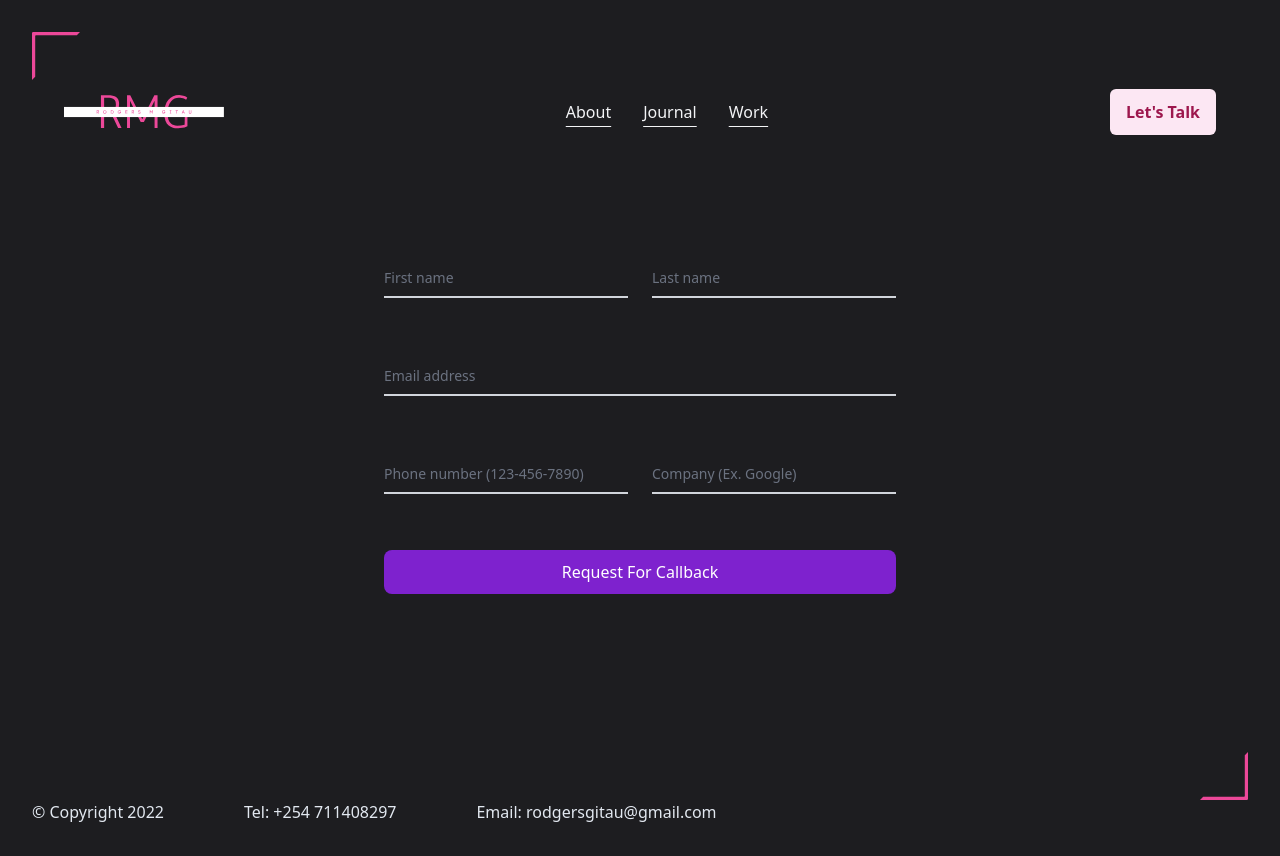
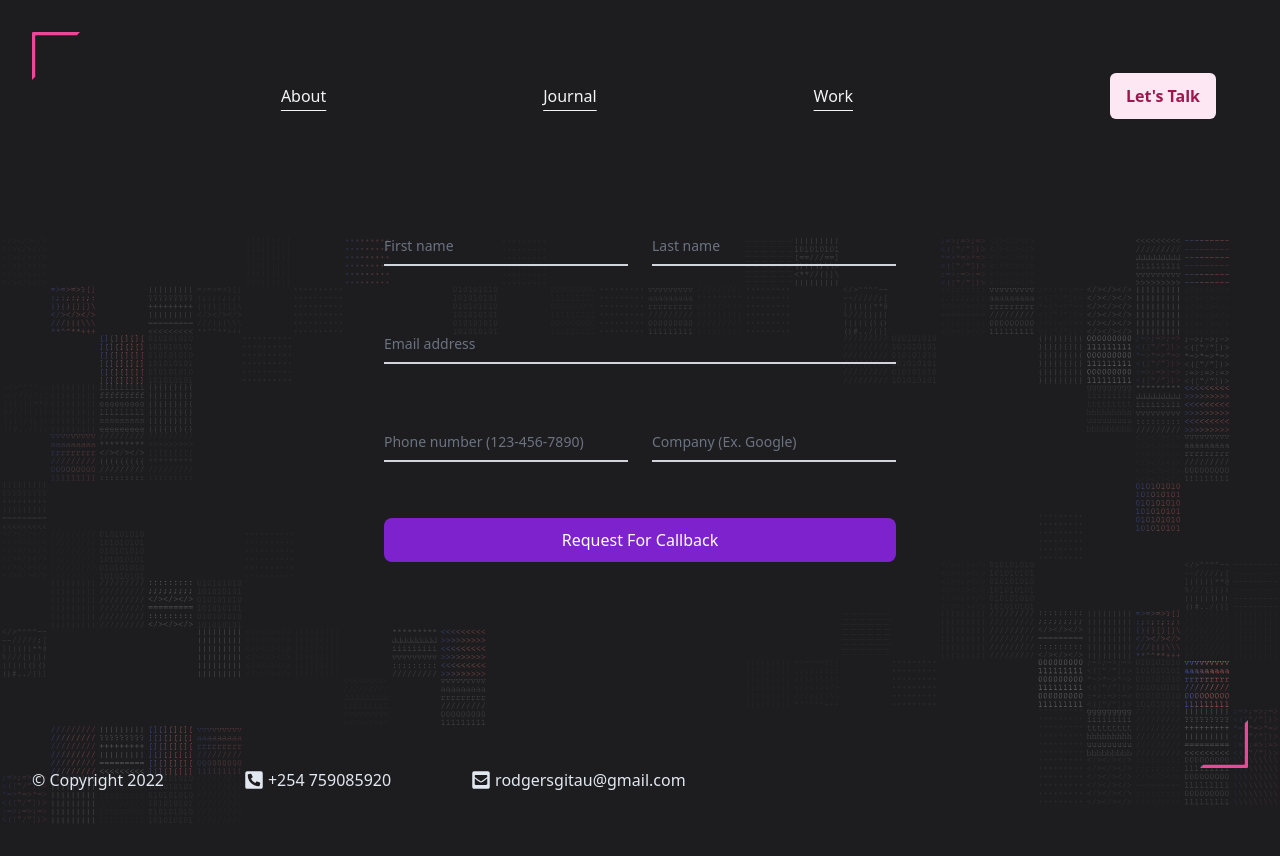
Before and after one commit to rodgersgitau/portfolio, a Next.js app: page /contact in a window 1280 px wide. After the commit the page ends 824 px from the top, so only its background shows below. Built offline with nearby package versions, Linux system fonts and the light colour scheme.

Commit message:
fix: styling & background
- add image to landing page bg
- fix navigation items
- add card component

```diff
--- a/app/layout.tsx
+++ b/app/layout.tsx
@@ -3,6 +3,7 @@ import NextImage from "next/image";
 
 import "../styles/globals.css";
 import { Navigation } from "../components";
+import { FaEnvelopeSquare, FaPhone, FaPhoneSquareAlt } from "react-icons/fa";
 
 export default function RootLayout({
   children,
@@ -12,8 +13,8 @@ export default function RootLayout({
   return (
     <html>
       <head />
-      <body className="m-0 p-0 overflow-x-hidden overflow-y-auto">
-        <section className="h-full min-h-screen w-screen p-8 bg-[#1d1d20] text-gray-100 relative flex flex-col gap-8">
+      <body className="m-0 p-0 overflow-x-hidden overflow-y-auto bg-[#1d1d20] text-gray-100">
+        <section className="h-full min-h-screen w-screen p-8 bg-ascii-pattern bg-no-repeat bg-right-bottom  relative flex flex-col gap-8">
           <div className="relative container mx-auto flex flex-col gap-8 px-2 md:px-8">
             <div className="absolute top-0 left-0 z-10 ">
               <NextImage
@@ -36,10 +37,16 @@ export default function RootLayout({
             <Navigation />
             <div className="h-full w-full min-h-[68vh]">{children}</div>
           </div>
-          <footer className="container mx-auto flex flex-col md:flex-row md:items-center gap-20">
-            <p className="text-slate-200 ">&copy; Copyright 2022</p>
-            <p className="text-slate-200 ">Tel: +254 711408297</p>
-            <p className="text-slate-200 ">Email: rodgersgitau@gmail.com</p>
+          <footer className="container mx-auto flex flex-col md:flex-row md:items-center gap-20 text-slate-200">
+            <p>&copy; Copyright 2022</p>
+            <div className="flex items-center gap-1">
+              <FaPhoneSquareAlt fontSize="1.25rem" />
+              <span>+254 759085920</span>
+            </div>
+            <div className="flex items-center gap-1">
+              <FaEnvelopeSquare fontSize="1.25rem" />
+              <span>rodgersgitau@gmail.com</span>
+            </div>
           </footer>
         </section>
       </body>
--- /dev/null
+++ b/components/Card.tsx
@@ -0,0 +1,24 @@
+import Image from "next/image";
+import { FC, PropsWithChildren, useMemo } from "react";
+
+export interface CardProps extends PropsWithChildren {
+  image: string;
+  alt?: string;
+  type?: "square" | "tall" | "full";
+}
+
+export const Card: FC<CardProps> = ({ image, alt = "", type = "square" }) => {
+  const cardSizing = useMemo(() => {
+    return type === "full"
+      ? "h-full w-full"
+      : type === "tall"
+      ? "h-[40rem] w-[20rem]"
+      : "h-[20rem] w-[20rem]";
+  }, [type]);
+
+  return (
+    <div className={`relative rounded-md ${cardSizing}`}>
+      <Image src={image} alt={alt} fill={true} className="rounded-md" />
+    </div>
+  );
+};
--- a/components/Navigation.tsx
+++ b/components/Navigation.tsx
@@ -3,23 +3,10 @@ import Link from "next/link";
 
 const Navigation = () => {
   return (
-    <nav className="w-full flex flex-col md:flex-row items-center gap-10">
-      <a
-        href="/"
-        title="Homepage"
-        className="font-semibold text-2xl text-pink-500  transition-all ease-out hover:translate-y-1"
-      >
-        <NextImage
-          alt=""
-          width={160}
-          height={80}
-          src="/images/logo.svg"
-          className="object-cover rounded-md"
-        />
-      </a>
-      <div className="flex-1 flex gap-8 justify-center items-center">
+    <nav className="w-full h-[8rem] flex flex-col md:flex-row items-center gap-10">
+      <div className="flex-1 flex justify-evenly items-center">
         <a
-          href="/about"
+          href="/"
           className="underline underline-offset-8 hover:text-pink-500  transition-all ease-out hover:translate-y-1"
         >
           About
--- a/components/index.ts
+++ b/components/index.ts
@@ -1 +1,2 @@
 export { default as Navigation } from "./Navigation";
+export * from "./Card";
--- a/tailwind.config.js
+++ b/tailwind.config.js
@@ -3,6 +3,9 @@ module.exports = {
   content: ["./app/**/*.{js,ts,jsx,tsx}", "./components/**/*.{js,ts,jsx,tsx}"],
   theme: {
     extend: {
+      backgroundImage: {
+        "ascii-pattern": "url('/images/ascii-pattern.svg')",
+      },
       gridTemplateColumns: {
         "fit-25": "repeat(auto-fit, minmax(25rem, 1fr))",
         "fill-25": "repeat(auto-fill, minmax(25rem, 1fr))",
```
Also changed, not shown: public/images/ascii-pattern.svg (added).
